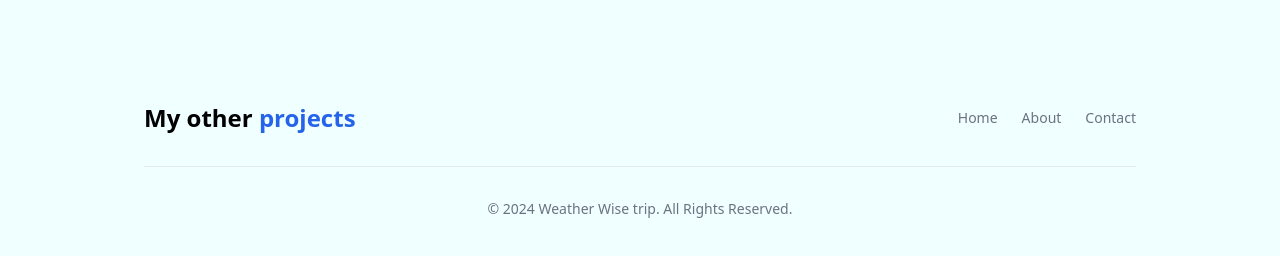
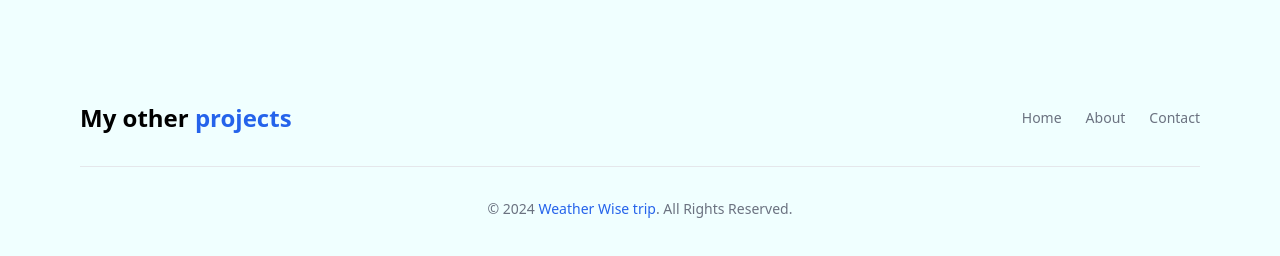
Before and after one commit to sidchopp/weather-wise-trip, a Next.js app: page /amsterdam in a window 1280 px wide. Shown: the part 402-658 px from the top of the page. Built offline with nearby package versions, Linux system fonts and the light colour scheme; no server answers.

Commit message:
Footer gap removed,Page gap adjusted

```diff
--- a/app/[city]/page.tsx
+++ b/app/[city]/page.tsx
@@ -33,7 +33,7 @@ const CityHome = async ({ params }: CityHomeProps): Promise<ReactElement> => {
 
   return (
     <main className="py-20">
-      <div className="grid grid-cols-1 lg:grid-cols-3 gap-4 flex flex-col md:flex-row">
+      <div className="grid grid-cols-1 lg:grid-cols-3 gap-y-4 lg:gap-4">
         {weatherData && (
           <div className="col-span-1 md:col-span-1">
             <WeatherTodayCard weatherData={weatherData} />
--- a/components/footer/Footer.tsx
+++ b/components/footer/Footer.tsx
@@ -1,8 +1,8 @@
 import Link from "next/link";
 const Footer = () => {
   return (
-    <footer className="p-8 md:p-12 bottom-0 left-0 right-0">
-      <div className="w-full max-w-screen-xl mx-auto p-4 md:py-8">
+    <footer className="py-8 md:py-12 bottom-0 left-0 right-0">
+      <div className="w-full mx-auto py-4 md:py-8">
         <div className="sm:flex sm:items-center sm:justify-between">
           <Link
             href="https://sid-chopra.netlify.app/"
@@ -34,7 +34,11 @@ const Footer = () => {
         </div>
         <hr className="my-6 border-gray-200 sm:mx-auto dark:border-gray-700 lg:my-8" />
         <span className="block text-sm text-gray-500 sm:text-center dark:text-gray-400">
-          © 2024 Weather Wise trip. All Rights Reserved.
+          © 2024{" "}
+          <span className="text-blue-600 dark:text-blue-500">
+            Weather Wise trip
+          </span>
+          . All Rights Reserved.
         </span>
       </div>
     </footer>
```
